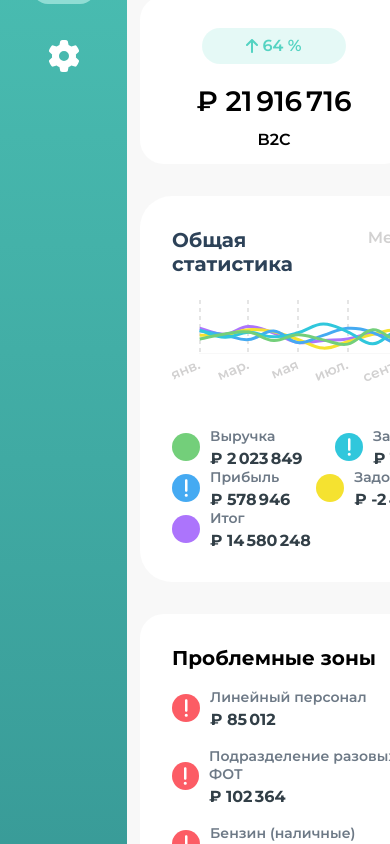
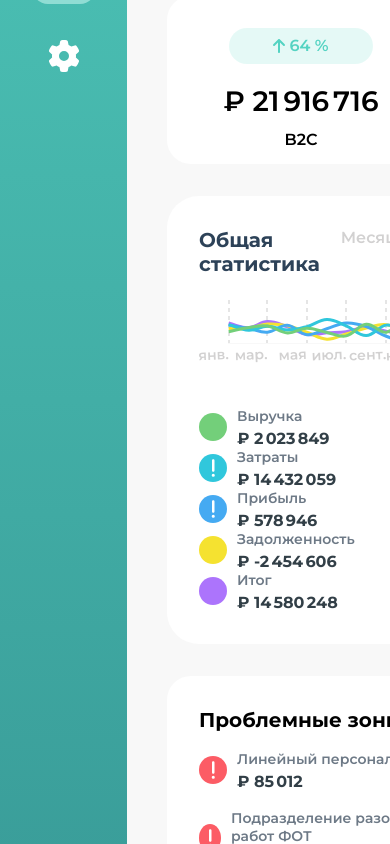
Before and after one commit to RomanChervakov/h2o, a React (Vite) app: page / in a window 390 px wide. Shown: the part 652-1496 px from the top of the page. Built offline with nearby package versions, Linux system fonts and the light colour scheme.

Commit message:
fix responsiveness chart

```diff
--- a/src/App.tsx
+++ b/src/App.tsx
@@ -51,15 +51,15 @@ export default function App() {
 
   return (
     <Layout>
-      <div>
+      <div style={{ minWidth: 0 }}>
         <h1 className={styles.heading}>Сводный отчет</h1>
         <div className={styles.cards}>
           <div className={styles.report}>
             <div className={styles.reportCards}>
               <ReportCard
                 title="Итоги"
+                amount={totalB2B + totalB2C}
                 percentage={randomPercentageTotal}
-                amount={totalB2B + totalB2C}
                 active={division === DIVISIONS.ALL}
                 onClick={() => {
                   setDivision(DIVISIONS.ALL);
```
Also changed, not shown: src/components/line-chart/LineChart.tsx (+8 -7 lines).
